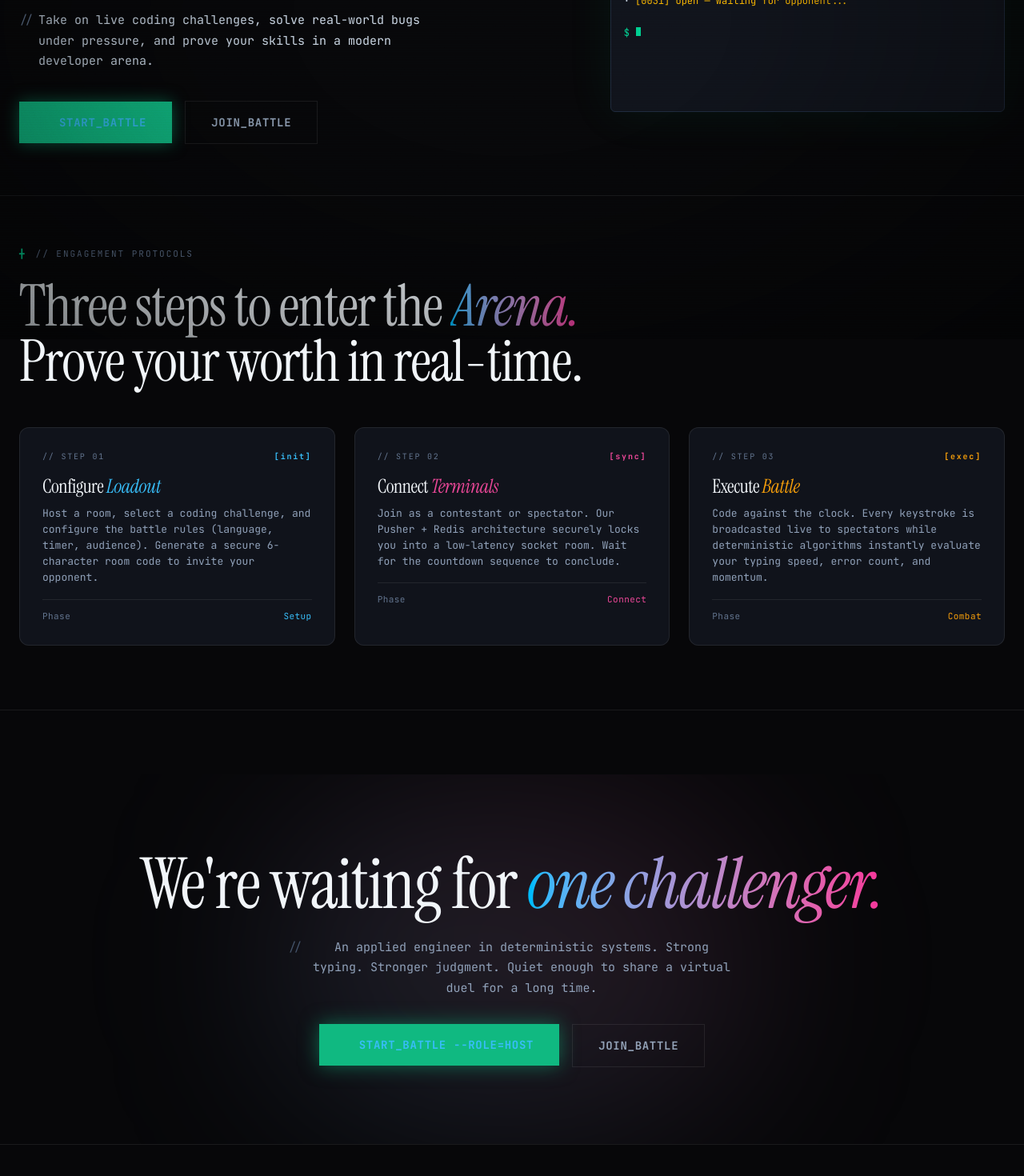
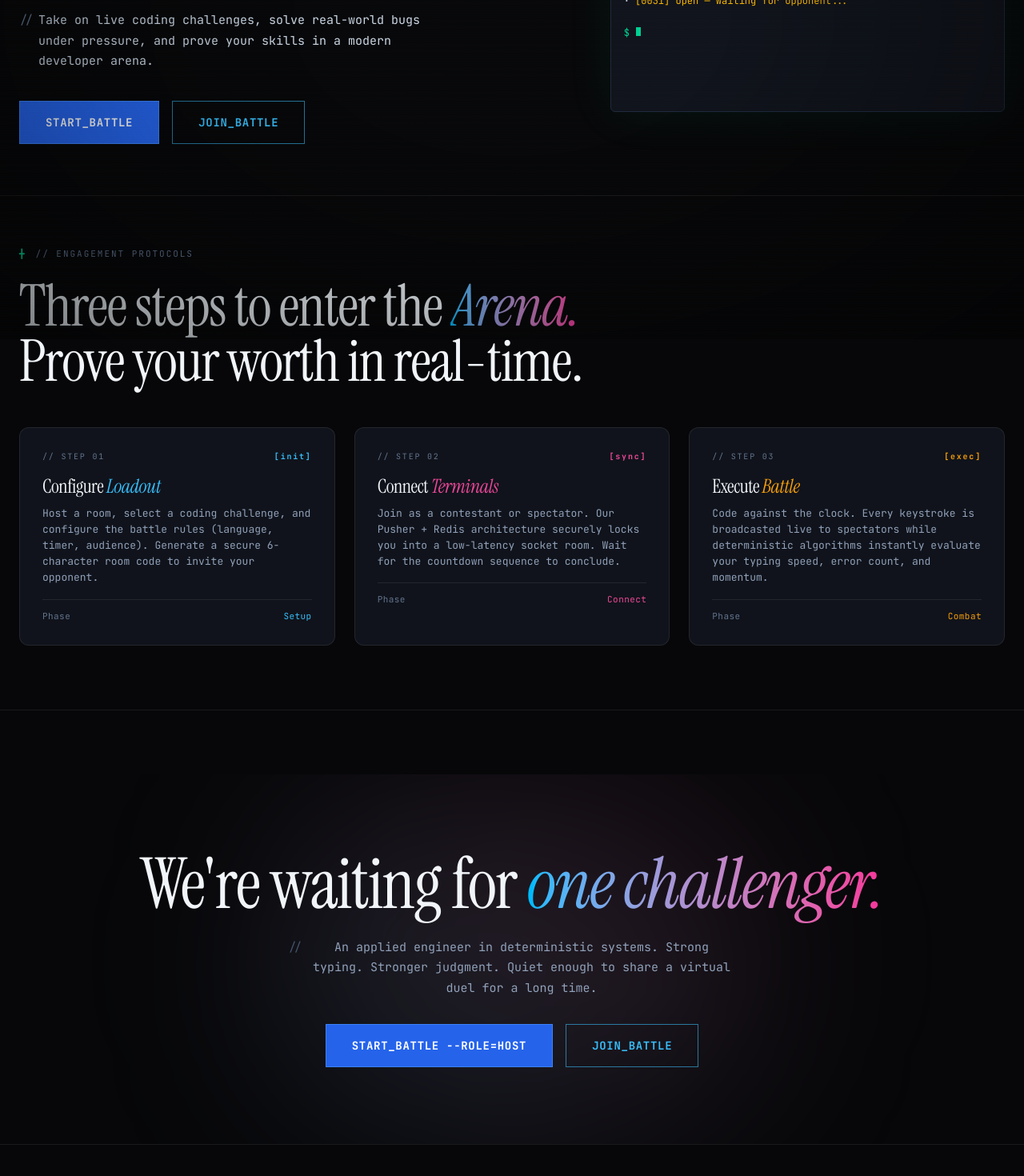
Before and after one commit to akash-s-24/debug, a Next.js app: page / in a window 1280 px wide. Shown: the part 376-1846 px from the top of the page at 80% size. Built offline with nearby package versions, Linux system fonts and the light colour scheme.

Commit message:
UI: make buttons and form fields high-contrast, crisp blue without blurry shadows

```diff
--- a/src/app/page.tsx
+++ b/src/app/page.tsx
@@ -52,12 +52,12 @@ export default function LandingPage() {
 
             <div className="flex flex-wrap items-center gap-4">
               <Link href="/create">
-                <Button variant="primary" size="lg" className="bg-[#10B981] text-black hover:bg-[#00DF89] font-mono font-bold tracking-wider shadow-[0_0_20px_rgba(16,185,129,0.5)] border-0">START_BATTLE</Button>
+                <Button variant="primary" size="lg">START_BATTLE</Button>
               </Link>
               <Button
                 variant="secondary"
                 size="lg"
-                className="border border-[#38BDF8] text-[#38BDF8] hover:bg-[#38BDF8]/10 font-mono font-bold tracking-wider bg-transparent transition-all duration-300 hover:-translate-y-1 hover:shadow-[0_0_20px_rgba(56,189,248,0.4)]"
+                className="border border-[#38BDF8] text-[#38BDF8] hover:bg-[#38BDF8]/10 font-mono font-bold tracking-wider bg-transparent transition-all duration-300 hover:-translate-y-1 shadow-none"
                 onClick={() => setShowJoinModal(true)}
               >
                 JOIN_BATTLE
@@ -167,12 +167,12 @@ export default function LandingPage() {
             </p>
             <div className="flex justify-center gap-4">
               <Link href="/create">
-                <Button variant="primary" size="lg" className="bg-[#10B981] text-black hover:bg-[#00DF89] font-mono font-bold tracking-wider shadow-[0_0_25px_rgba(16,185,129,0.5)] border-0">START_BATTLE --ROLE=HOST</Button>
+                <Button variant="primary" size="lg">START_BATTLE --ROLE=HOST</Button>
               </Link>
               <Button
                 variant="secondary"
                 size="lg"
-                className="border border-[#38BDF8] text-[#38BDF8] hover:bg-[#38BDF8]/10 font-mono font-bold tracking-wider bg-transparent transition-all duration-300 hover:-translate-y-1 hover:shadow-[0_0_20px_rgba(56,189,248,0.4)]"
+                className="border border-[#38BDF8] text-[#38BDF8] hover:bg-[#38BDF8]/10 font-mono font-bold tracking-wider bg-transparent transition-all duration-300 hover:-translate-y-1 shadow-none"
                 onClick={() => setShowJoinModal(true)}
               >
                 JOIN_BATTLE
@@ -253,7 +253,7 @@ export default function LandingPage() {
                 <Button type="button" variant="ghost" className="flex-1 text-slate-400 hover:text-white" onClick={() => setShowJoinModal(false)}>
                   CANCEL
                 </Button>
-                <Button type="submit" variant="primary" className="flex-1 bg-[#10B981] text-black hover:bg-[#00DF89] font-bold border-0">
+                <Button type="submit" variant="primary" className="flex-1 font-bold">
                   JOIN_ROOM
                 </Button>
               </div>
--- a/src/components/landing/Hero.tsx
+++ b/src/components/landing/Hero.tsx
@@ -59,10 +59,10 @@ export function Hero() {
           variants={itemVariants}
           className="flex flex-col sm:flex-row items-center gap-4 mt-10"
         >
-          <Button variant="primary" size="lg" className="w-full sm:w-auto px-8 h-12 bg-[#10B981] text-black hover:bg-[#00DF89] font-mono font-bold tracking-wider shadow-[0_0_25px_rgba(16,185,129,0.5)] border-0">
+          <Button variant="primary" size="lg" className="w-full sm:w-auto px-8 h-12">
             START_BATTLE
           </Button>
-          <Button variant="secondary" size="lg" className="w-full sm:w-auto px-8 h-12 border border-[#38BDF8] text-[#38BDF8] hover:bg-[#38BDF8]/10 font-mono font-bold tracking-wider bg-transparent">
+          <Button variant="secondary" size="lg" className="w-full sm:w-auto px-8 h-12 border border-[#38BDF8] text-[#38BDF8] hover:bg-[#38BDF8]/10 font-mono font-bold tracking-wider bg-transparent shadow-none">
             JOIN_BATTLE
           </Button>
         </motion.div>
--- a/src/components/ui/Button.tsx
+++ b/src/components/ui/Button.tsx
@@ -15,10 +15,10 @@ export const Button = forwardRef<HTMLButtonElement, ButtonProps>(
     const base = 'inline-flex items-center justify-center font-heading uppercase transition-all duration-300 disabled:opacity-50 disabled:pointer-events-none cursor-pointer relative rounded-DEFAULT';
 
     const variants: Record<string, string> = {
-      primary: 'border border-neon-cyan text-neon-cyan hover:bg-neon-cyan hover:text-void hover:shadow-[0_0_24px_rgba(255,184,74,0.4)] before:content-["$"] before:mr-2 before:text-inherit',
-      secondary: 'bg-transparent text-text-secondary border border-border-subtle hover:border-text-primary hover:text-text-primary hover:bg-abyss',
-      ghost: 'bg-transparent text-text-muted hover:text-neon-cyan hover:bg-neon-cyan/5',
-      danger: 'border border-danger-red text-danger-red hover:bg-danger-red hover:text-void hover:shadow-[0_0_24px_rgba(255,82,82,0.4)] before:content-["!"] before:mr-2 before:text-inherit',
+      primary: 'bg-[#2563EB] text-white hover:bg-[#1D4ED8] border border-[#3B82F6] font-mono font-bold tracking-wider shadow-none transition-all duration-200 hover:-translate-y-0.5',
+      secondary: 'bg-transparent text-[#38BDF8] border border-[#38BDF8]/60 hover:bg-[#38BDF8]/10 hover:border-[#38BDF8] font-mono font-bold tracking-wider shadow-none transition-all duration-200 hover:-translate-y-0.5',
+      ghost: 'bg-transparent text-slate-400 hover:text-white hover:bg-white/5 font-mono font-bold',
+      danger: 'bg-red-600 text-white hover:bg-red-500 border border-red-400 font-mono font-bold tracking-wider shadow-none transition-all duration-200',
     };
 
     const sizes: Record<string, string> = {
--- a/src/components/ui/Input.tsx
+++ b/src/components/ui/Input.tsx
@@ -20,10 +20,10 @@ export const Input = forwardRef<HTMLInputElement, InputProps>(
         )}
         <input
           ref={ref}
-          className={`w-full bg-void border border-border-subtle rounded px-4 py-3 font-mono text-sm text-text-primary placeholder:text-text-muted focus:outline-none focus:border-neon-cyan ${
+          className={`w-full bg-[#10131B] border border-white/[0.12] rounded px-4 py-3 font-mono text-sm text-white placeholder:text-slate-500 focus:outline-none focus:border-[#38BDF8] shadow-none ${
             error
-              ? 'border-danger-red focus:border-danger-red focus:shadow-[0_0_15px_rgba(255,77,94,0.15)]'
-              : 'focus:shadow-[0_0_15px_rgba(34,233,225,0.15)]'
+              ? 'border-danger-red focus:border-danger-red'
+              : ''
           } ${className}`}
           {...props}
         />
```
Also changed, not shown: src/app/create/page.tsx (+7 -7 lines).
